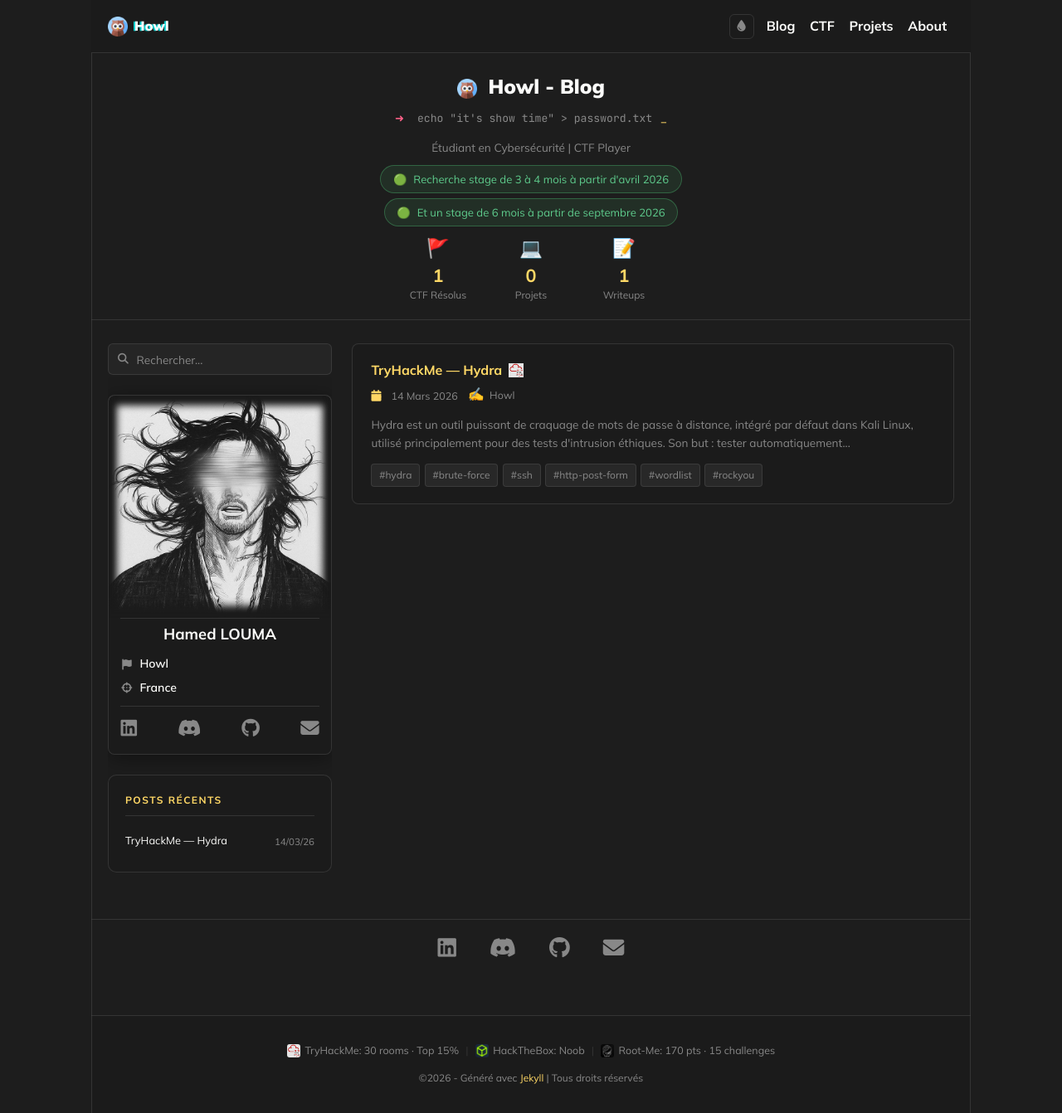
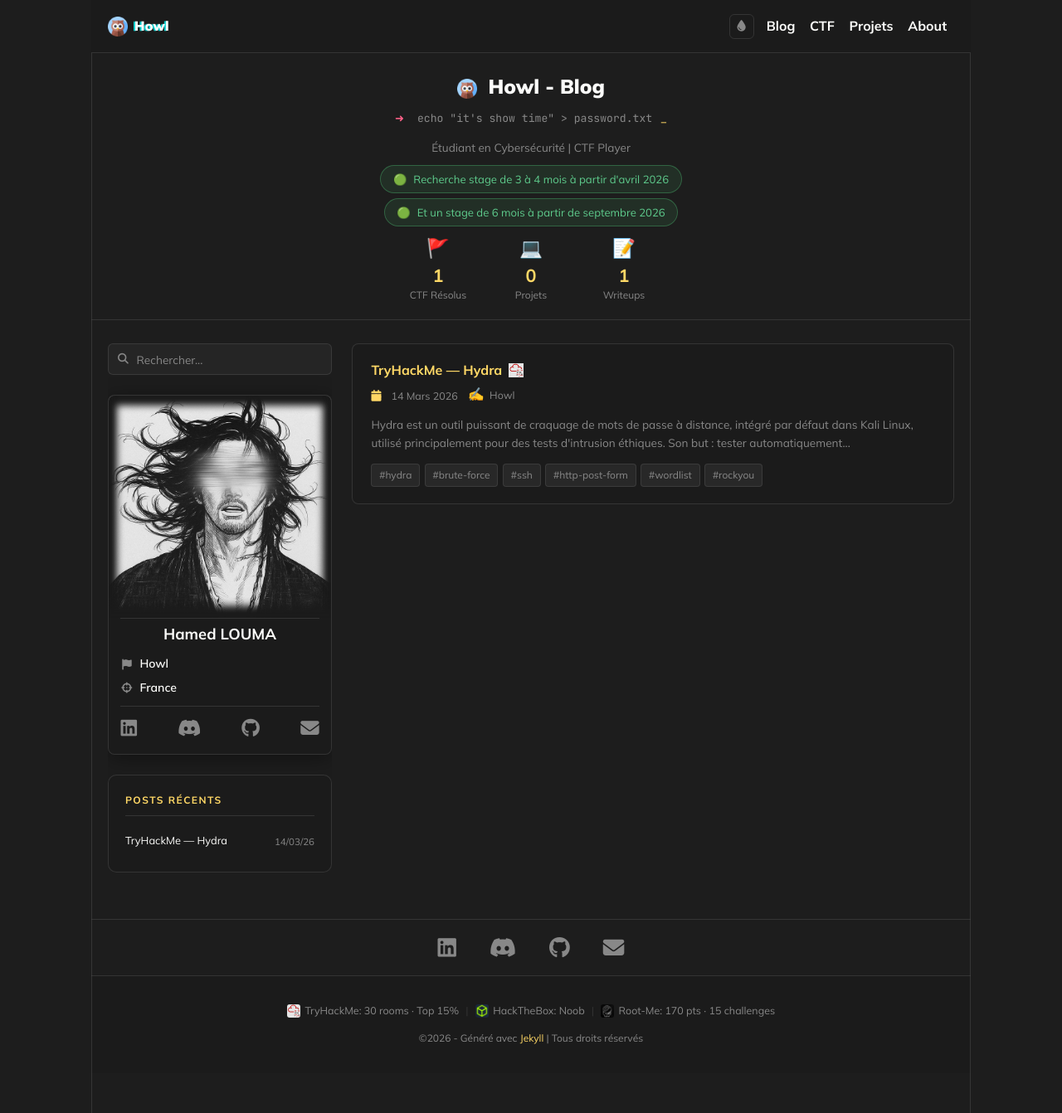
Before and after one commit to Hmdowl/hmdowl.github.io, a Jekyll site: the page built from index.html, in a window 1280 px wide and 1342 px high. Shown: the whole window at 83% size. Built offline with Jekyll 4.4.1, drawn with Linux system fonts in a browser that asks for light colours; the list of posts is cut into pages by our own code.

Commit message:
changement pour phone

```diff
--- a/assets/css/style.css
+++ b/assets/css/style.css
@@ -3010,7 +3010,7 @@
   align-items: center;
   gap: 2.5rem;
   max-width: 1060px;
-  margin: 0 auto;
+  margin: 0 auto 0;
   padding: 0.75rem 1.25rem;
   border-top: 1px solid var(--border);
 }
@@ -3036,7 +3036,7 @@
   position: relative;
   padding: 2rem 0;
   text-align: center;
-  margin-top: 3rem;
+  margin-top: 0;
 }
 
 .site-footer::before {
```
